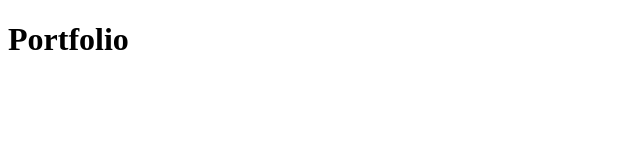
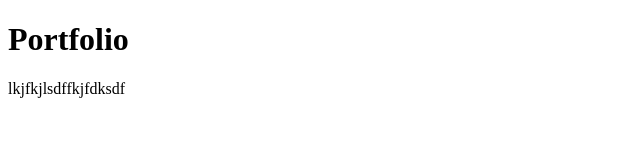
Before and after one commit to personal-site-et-d-demo/my-personal-site, a plain HTML site: page portfolio.html in a window 1280 px wide. Shown: the whole page, without its empty margins (0-640 px from the left). Drawn offline with Linux system fonts and the light colour scheme.

Commit message:
update portfolio file with nonsense

```diff
--- a/portfolio.html
+++ b/portfolio.html
@@ -8,5 +8,6 @@
 </head>
 <body>
     <h1>Portfolio</h1>
+    <p>lkjfkjlsdffkjfdksdf</p>
 </body>
 </html>
```
